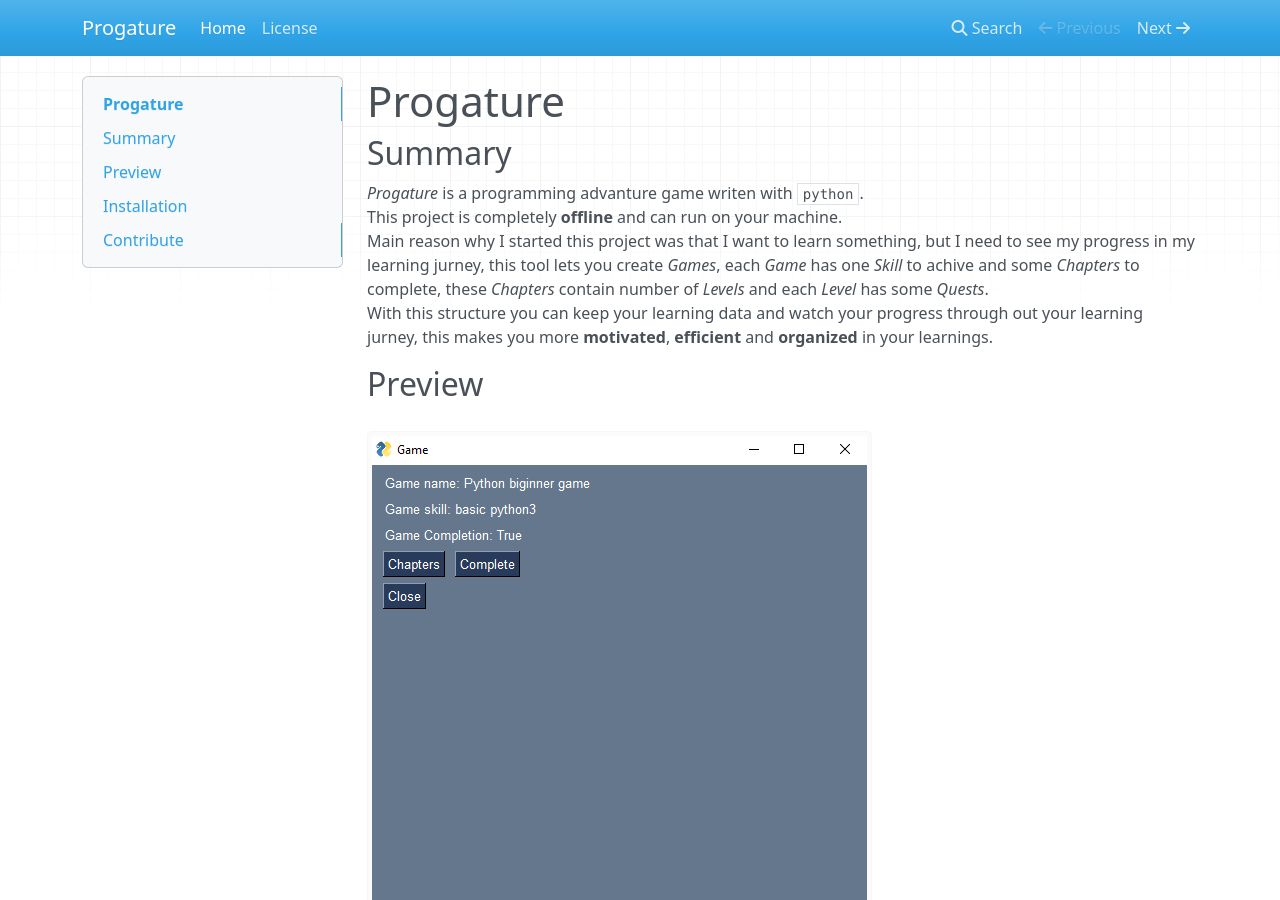
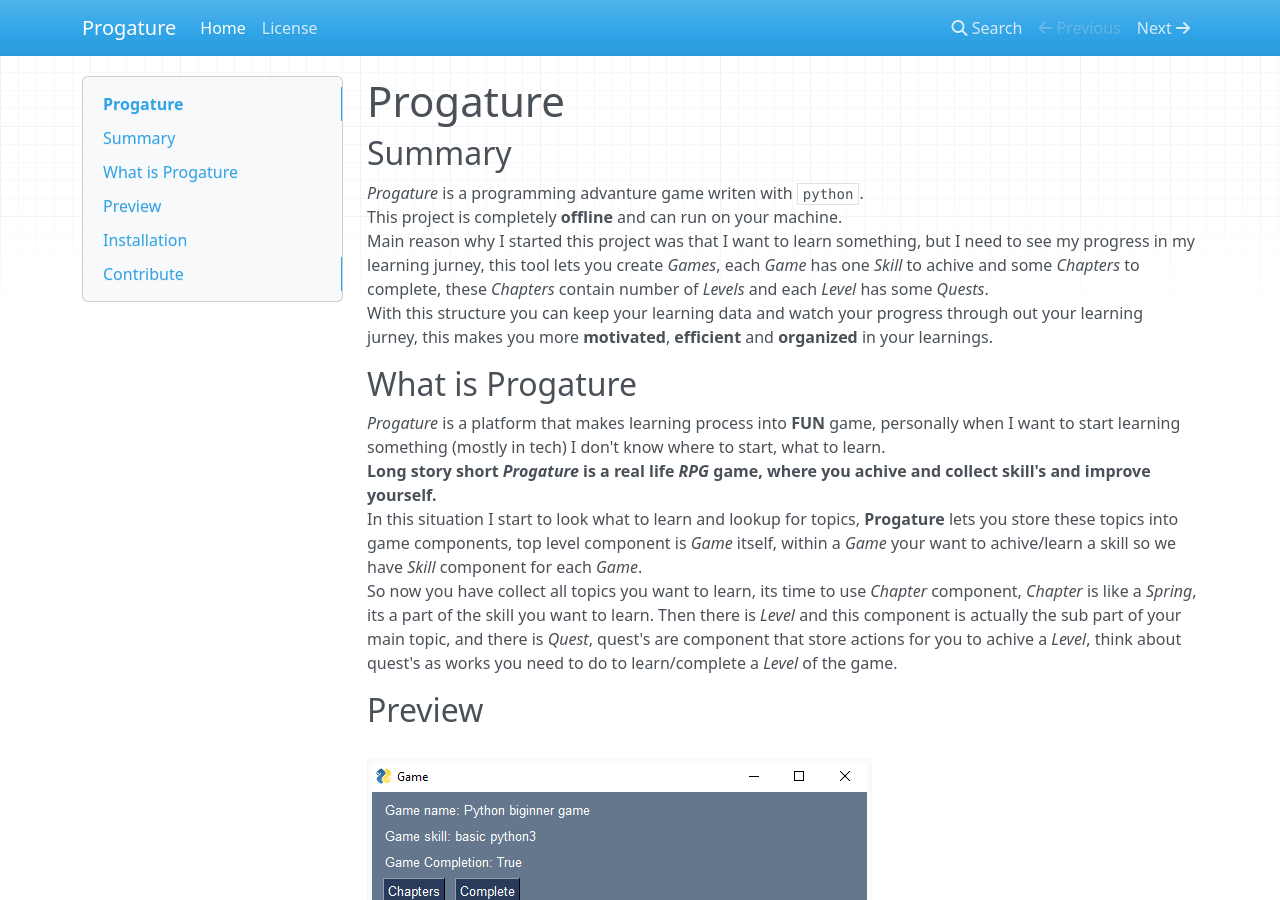
Before and after one commit to parsariyahi/progature, an MkDocs documentation site: the page built from docs/docs/index.md, in a window 1280 px wide and 900 px high. Built offline with MkDocs 1.6.1, drawn with Linux system fonts in a browser that asks for light colours; nearby versions of some CDN libraries.

Commit message:
docs(index): add ``what progature is`` section into ``index.md``

```diff
--- a/docs/docs/index.md
+++ b/docs/docs/index.md
@@ -6,6 +6,12 @@ This project is completely **offline** and can run on your machine. <br>
 Main reason why I started this project was that I want to learn something, but I need to see my progress in my learning jurney, this tool lets you create *Games*, each *Game* has one *Skill* to achive and some *Chapters* to complete, these *Chapters* contain number of *Levels* and each *Level* has some *Quests*. <br>
 With this structure you can keep your learning data and watch your progress through out your learning jurney, this makes you more **motivated**, **efficient** and **organized** in your learnings.
 
+## What is **Progature**
+*Progature* is a platform that makes learning process into **FUN** game, personally when I want to start learning something (mostly in tech) I don't know where to start, what to learn. <br>
+**Long story short *Progature* is a real life *RPG* game, where you achive and collect skill's and improve yourself.**
+<br>
+In this situation I start to look what to learn and lookup for topics, **Progature** lets you store these topics into game components, top level component is *Game* itself, within a *Game* your want to achive/learn a skill so we have *Skill* component for each *Game*. <br>
+So now you have collect all topics you want to learn, its time to use *Chapter* component, *Chapter* is like a *Spring*, its a part of the skill you want to learn. Then there is *Level* and this component is actually the sub part of your main topic, and there is *Quest*, quest's are component that store actions for you to achive a *Level*, think about quest's as works you need to do to learn/complete a *Level* of the game.
 
 ## Preview
 ![Progature Game Page](images/main_page.png)
```
